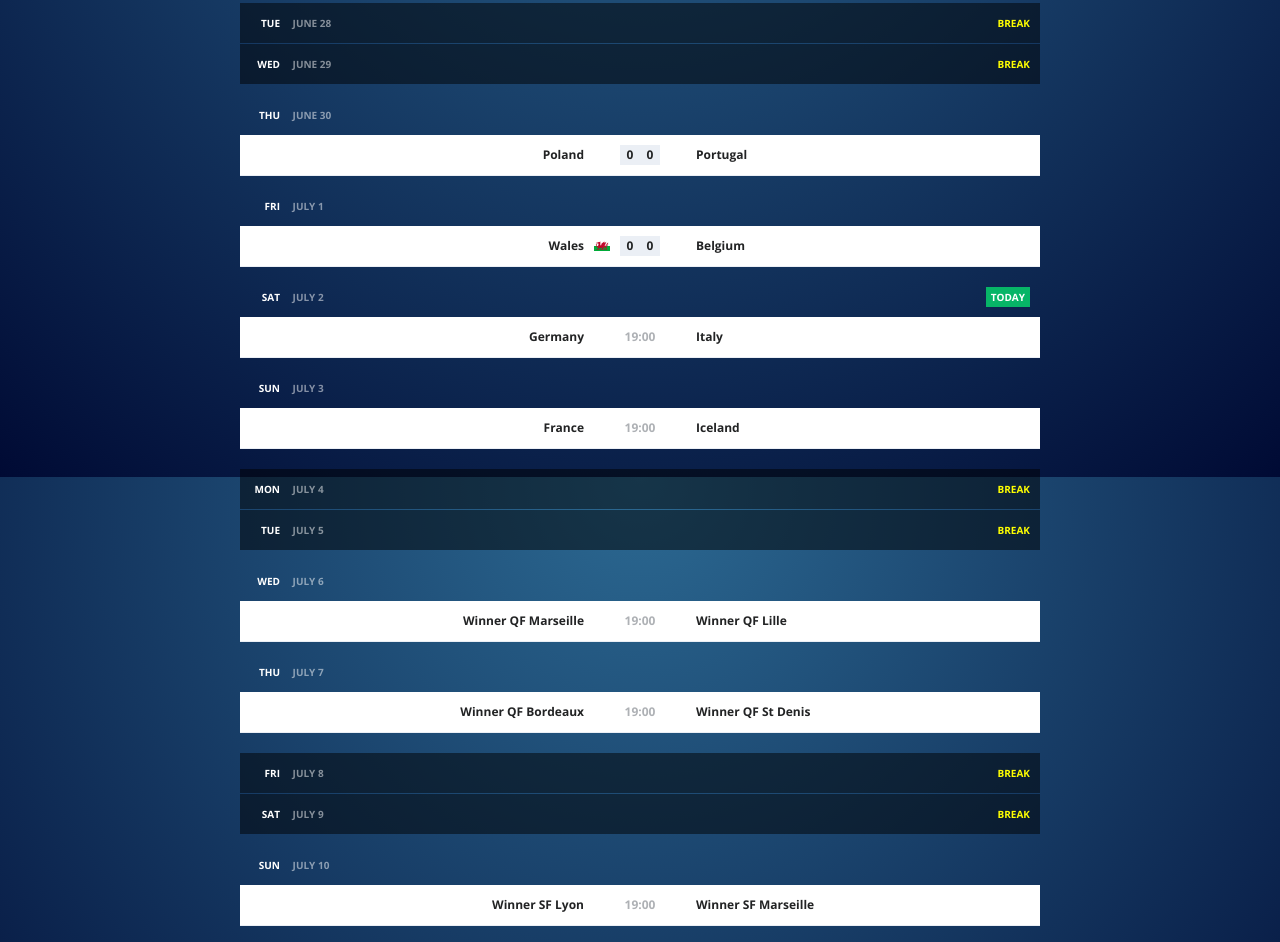
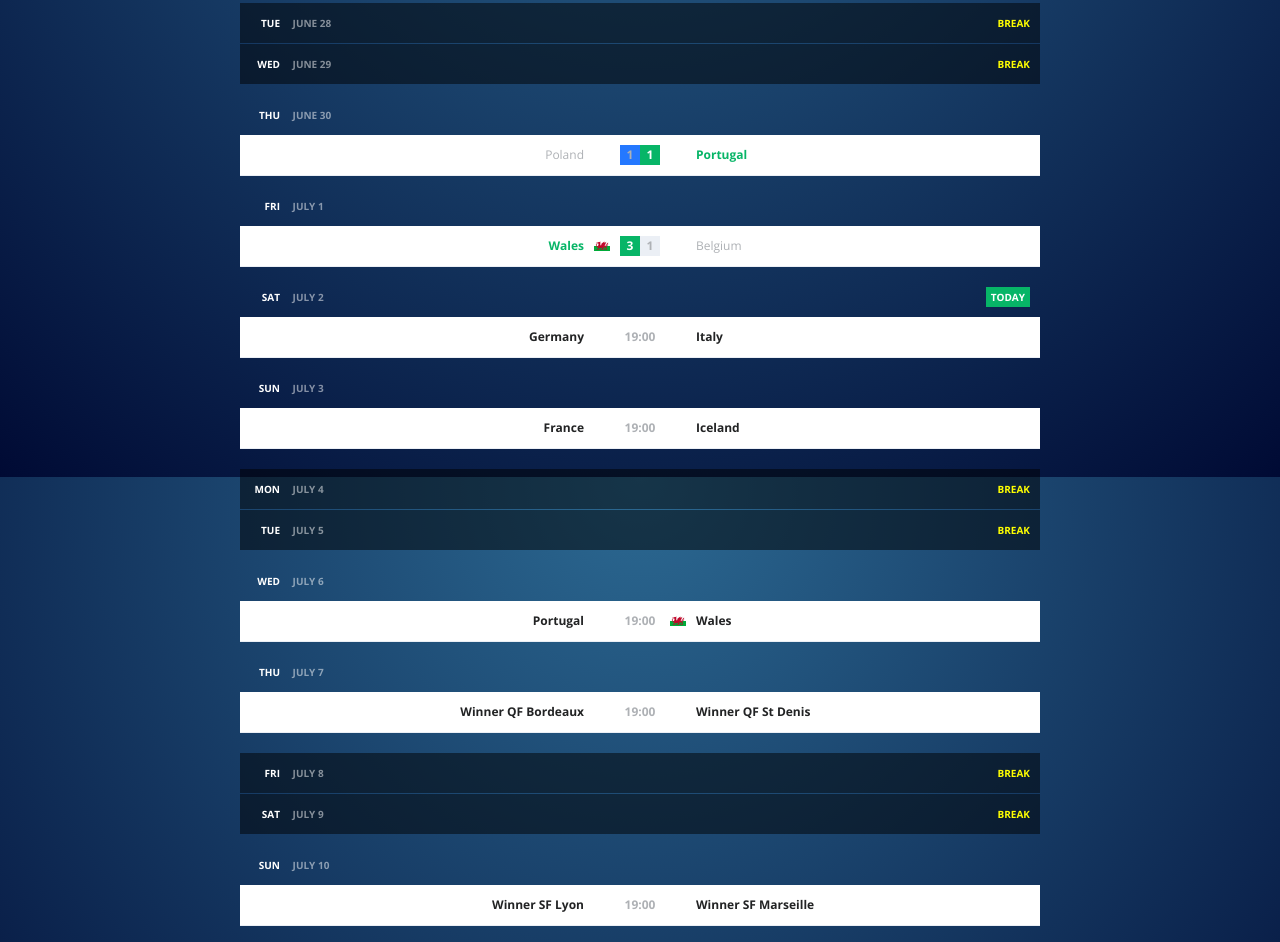
Before and after one commit to jgthms/euro-2016-calendar, a website: page index.html in a window 1280 px wide. Shown: the part 2723-3665 px from the top of the page. Drawn offline with nearby package versions, Linux system fonts and the light colour scheme.

Commit message:
Add first semi final

```diff
--- a/index.html
+++ b/index.html
@@ -907,7 +907,7 @@
         <span>Thu</span> June 30
       </header>
 
-      <article class="game" data-home="Poland" data-away="Portugal" datetime="2016-06-30T19:00:00Z">
+      <article class="game is-draw is-away-winner" data-home="Poland" data-away="Portugal" datetime="2016-06-30T19:00:00Z">
         <div class="team is-home">
           Poland
           <span class="flag-icon flag-icon-pl"></span>
@@ -916,8 +916,8 @@
           19:00
         </time>
         <div class="score">
-          <p class="number">0</p>
-          <p class="number">0</p>
+          <p class="number">1</p>
+          <p class="number">1</p>
         </div>
         <div class="team is-away">
           Portugal
@@ -929,7 +929,7 @@
         <span>Fri</span> July 1
       </header>
 
-      <article class="game" data-home="Wales" data-away="Belgium" datetime="2016-07-01T19:00:00Z">
+      <article class="game is-home-winner" data-home="Wales" data-away="Belgium" datetime="2016-07-01T19:00:00Z">
         <div class="team is-home">
           Wales
           <span class="flag-icon flag-icon-wales"></span>
@@ -938,8 +938,8 @@
           19:00
         </time>
         <div class="score">
-          <p class="number">0</p>
-          <p class="number">0</p>
+          <p class="number">3</p>
+          <p class="number">1</p>
         </div>
         <div class="team is-away">
           Belgium
@@ -1003,9 +1003,10 @@
         <span>Wed</span> July 6
       </header>
 
-      <article class="game" data-home="" data-away="" datetime="2016-07-06T19:00:00Z">
+      <article class="game" data-home="Portugal" data-away="Wales" datetime="2016-07-06T19:00:00Z">
         <div class="team is-home">
-          Winner QF Marseille
+          Portugal
+          <span class="flag-icon flag-icon-pt"></span>
         </div>
         <time class="time" datetime="2016-07-06T19:00:00Z">
           19:00
@@ -1015,7 +1016,8 @@
           <p class="number">0</p>
         </div>
         <div class="team is-away">
-          Winner QF Lille
+          Wales
+          <span class="flag-icon flag-icon-wales"></span>
         </div>
       </article>
 
```
